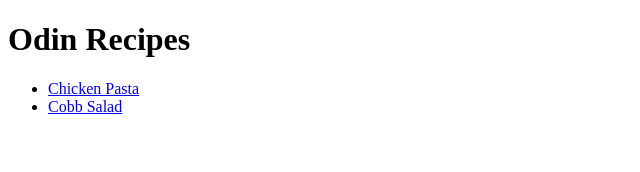
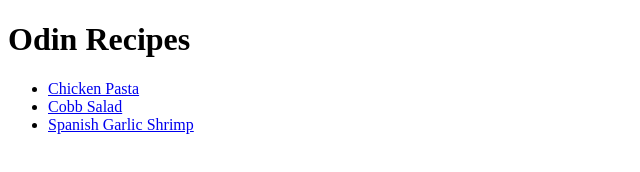
Before and after one commit to Jamesfindlater12/odin-recipes, a plain HTML site: page index.html in a window 1280 px wide. Shown: the whole page, without its empty margins (0-640 px from the left). Drawn offline with Linux system fonts and the light colour scheme.

Commit message:
Add updated index with Spanish Garlic Shrimp page

```diff
--- a/index.html
+++ b/index.html
@@ -11,6 +11,7 @@
     <ul>
         <li><a href="recipes/chicken-pasta.html">Chicken Pasta</a></li>
         <li><a href="recipes/cobb-salad.html">Cobb Salad</a></li>
+        <li><a href="recipes/spanish-garlic-shrimp.html">Spanish Garlic Shrimp</a></li>
 
 </body>
 </html>
```
